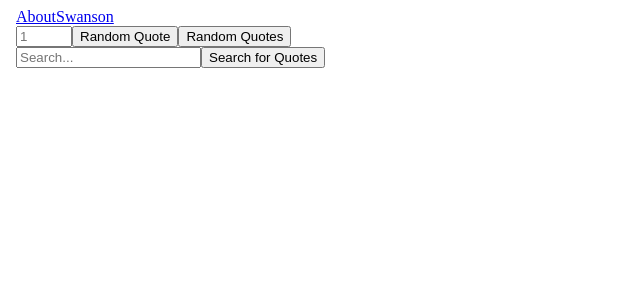
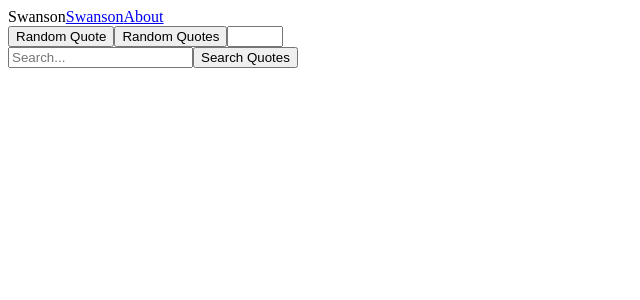
Before and after one commit to AracenaSC/swanson, an Angular app: page /swanson in a window 1280 px wide. Shown: the top 300 px of the page, without its empty margins (0-640 px from the left). Built offline with nearby package versions, Linux system fonts and the light colour scheme.

Commit message:
Html and "All" functionality complete

```diff
--- a/src/app/app.component.html
+++ b/src/app/app.component.html
@@ -1,10 +1,2 @@
-<html>
-    <head>
-
-    </head>
-        <body>
-            <nav></nav>
-            <router-outlet></router-outlet>
-          </body>
-
-</html>
+<app-nav></app-nav>
+<router-outlet></router-outlet>
--- a/src/app/components/nav/nav.component.html
+++ b/src/app/components/nav/nav.component.html
@@ -1,4 +1,5 @@
 <div id="nav">
+    <span id="title">Swanson</span>
+    <a routerLink="swanson" class="nav-link">Swanson</a>
     <a routerLink="about" class="nav-link">About</a>
-    <a routerLink="swanson" class="nav-link">Swanson</a>
 </div>
--- a/src/app/components/nav/nav.component.ts
+++ b/src/app/components/nav/nav.component.ts
@@ -1,7 +1,7 @@
 import { Component, OnInit } from '@angular/core';
 
 @Component({
-  selector: 'nav',
+  selector: 'app-nav',
   templateUrl: './nav.component.html',
   styleUrls: ['./nav.component.css']
 })
--- a/src/app/components/swanson/swanson.component.html
+++ b/src/app/components/swanson/swanson.component.html
@@ -1,25 +1,33 @@
-<div>
-    <form #commands="ngForm">
+<div id="main-container">
+    <div id="content-container">
+        <form id="form-container" #commands="ngForm">
             <div class="form-group">
-            <input name="count" type="number" min="1" max="20" placeholder="1" ngModel />
-            <button  type="button" (click)="getQuote()">Random Quote</button>
-            <button  type="button" (click)="getQuotes(commands.value.count)">{{commands.value.count}} Random Quotes</button>
+                <button type="button" (click)="getQuote()" class="btn">Random Quote</button>
+                <button type="button" (click)="getQuotes(commands.value.count)" class="btn">{{commands.value.count}}
+                    Random Quotes</button>
+                <input name="count" type="number" min="2" max="20" ngModel />
             </div>
 
             <div class="form-group">
                 <input name="searchbar" type="text" placeholder="Search..." ngModel>
-            <button type="button" (click)="searchQuotes(commands.value.searchbar)">Search for Quotes</button>
+                <button type="button" (click)="searchQuotes(commands.value.searchbar)" class="btn">Search
+                    Quotes</button>
             </div>
         </form>
 
-    <div id="quote">
-        <button *ngIf="index >= 1" (click)="prev()" type="button" class="btn" id="left">Prev</button>
+        <div *ngIf="quotes.length > 0" id="quote-container">
             <p> {{quotes[index]}} </p>
-        <button *ngIf="quotes.length > 1" (click)="all()" type="button" class="btn" id="all">All</button>
-        <button *ngIf="index < quotes.length-1" (click)="next()" type="button" class="btn" id="right">Next</button>
+            <button *ngIf="index >= 1" (click)="prev()" type="button" class="btn" id="prev-btn">Prev</button>
+            <button *ngIf="quotes.length > 1" (click)="show = !show" type="button" class="btn" id="all-btn"> {{ !show ?
+                "All" : "Hide" }}</button>
+            <button *ngIf="index < quotes.length-1" (click)="next()" type="button" class="btn"
+                id="next-btn">Next</button>
         </div>
 
-    <div id="joe">
-        <img [attr.src]="joe" />
+        <div *ngIf="show == true" id="all-quotes">
+            <ul *ngFor="let q of quotes">
+                <li>{{q}}</li>
+            </ul>
         </div>
     </div>
+</div>
--- a/src/app/components/swanson/swanson.component.ts
+++ b/src/app/components/swanson/swanson.component.ts
@@ -9,9 +9,9 @@ import { DataService } from 'src/app/service/data.service';
 
 export class SwansonComponent {
   index: number = 0;
-  joe: string = "";
   quotes: string[] = [];
-
+  //switch
+  show: boolean = false;
   constructor(private service: DataService) { }
 
   public getQuote() {
@@ -44,9 +44,4 @@ export class SwansonComponent {
     else
     this.index += 1;
   }
-
-  public all(){
-
-  }
-
 }
```
Also changed, not shown: src/assets/ron.png (added). Lines whose indentation alone changed are shown as unchanged.
